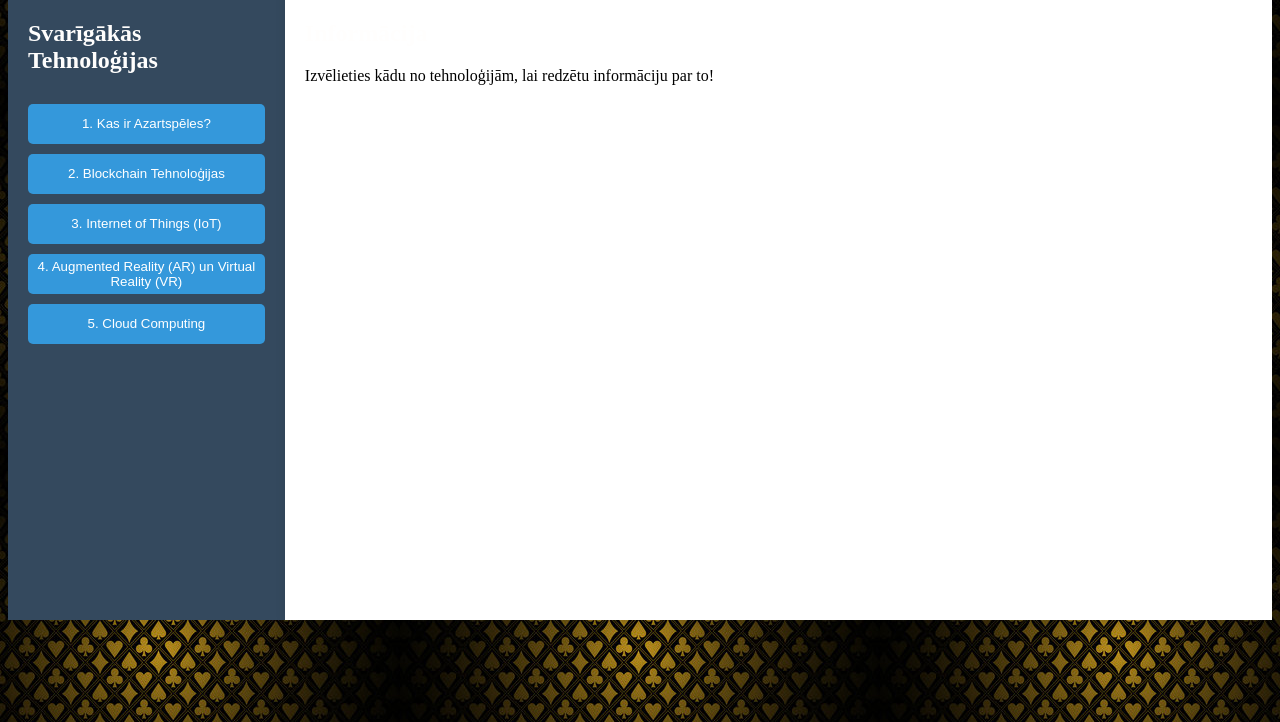
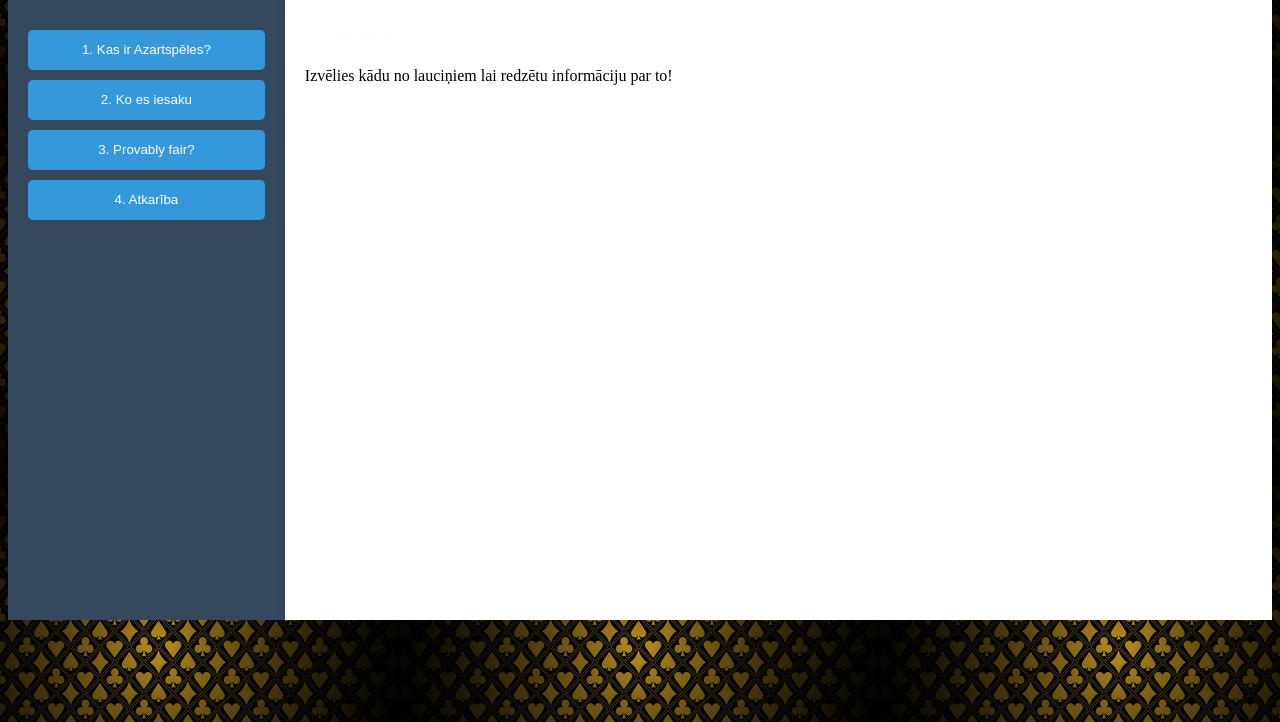
Before and after one commit to RobertsPrikulis/Datorika, a plain HTML site: page index.html in a window 1280 px wide. Shown: the part 78-800 px from the top of the page. Drawn offline with Linux system fonts and the light colour scheme.

Commit message:
Update index.html

```diff
--- a/index.html
+++ b/index.html
@@ -4,7 +4,7 @@
 <head>
     <meta charset="UTF-8">
     <meta name="viewport" content="width=device-width, initial-scale=1.0">
-    <title>Tehnoloģijas Mūsdienās</title>
+    <title>Azartspēles</title>
     <link rel="stylesheet" href="./style.css">
 </head>
 
@@ -16,17 +16,16 @@
     </nav>
     <section class="kopums">
         <section class="lapas-mala">
-            <h2>Svarīgākās Tehnoloģijas</h2>
+            <h2></h2>
             <button id="aiButton">1. Kas ir Azartspēles?</button>
-            <button id="blockchainButton">2. Blockchain Tehnoloģijas</button>
-            <button id="iotButton">3. Internet of Things (IoT)</button>
-            <button id="arvrButton">4. Augmented Reality (AR) un Virtual Reality (VR)</button>
-            <button id="cloudButton">5. Cloud Computing</button>
+            <button id="blockchainButton">2. Ko es iesaku</button>
+            <button id="iotButton">3. Provably fair?</button>
+            <button id="arvrButton">4. Atkarība</button>
         </section>
         <section class="informacija" id="informacija">
             <h2>Informācija</h2>
             <div id="informacijaTeksts">
-                Izvēlieties kādu no tehnoloģijām, lai redzētu informāciju par to!
+                Izvēlies kādu no lauciņiem lai redzētu informāciju par to!
             </div>
         </section>
     </section> <a href="./maxima.html"></a>
```
